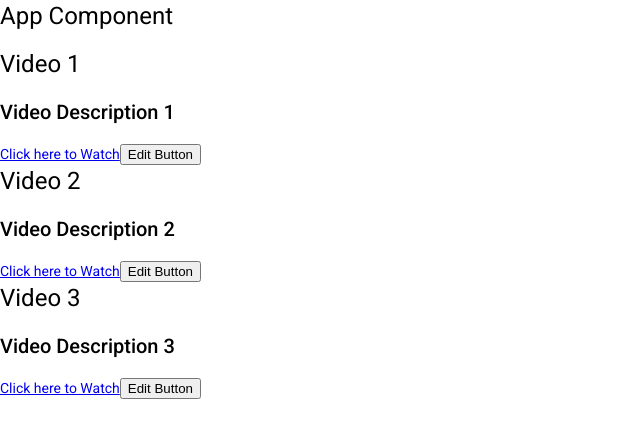
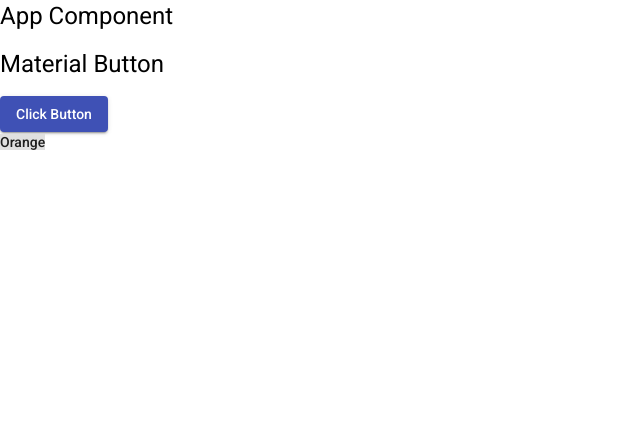
Before and after one commit to Mohit-S-Rane/angular-course, an Angular app: page / in a window 1280 px wide. Shown: the top 438 px of the page, without its empty margins (0-640 px from the left). Built offline with nearby package versions, Linux system fonts and the light colour scheme.

Commit message:
Material Module Created

```diff
--- a/src/app/app.component.html
+++ b/src/app/app.component.html
@@ -1,4 +1,4 @@
 <h1>App Component</h1>
-<app-video (editVideo)="onEdit()" title="Video 1" desc="Video Description 1" url="#"></app-video>
-<app-video (editVideo)="onEdit()" title="Video 2" desc="Video Description 2" url="#"></app-video>
-<app-video (editVideo)="onEdit()" title="Video 3" desc="Video Description 3" url="#"></app-video>
+<h1>Material Button</h1>
+<button mat-raised-button color="primary">Click Button</button>
+<mat-chip >Orange</mat-chip>
--- a/src/app/app.component.ts
+++ b/src/app/app.component.ts
@@ -7,8 +7,4 @@ import { Component } from '@angular/core';
 })
 export class AppComponent {
   title = 'angular-course';
-
-  onEdit(){
-    console.log('Called edit button');
-  }
 }
--- a/src/app/app.module.ts
+++ b/src/app/app.module.ts
@@ -1,11 +1,12 @@
 import { NgModule } from '@angular/core';
 import { BrowserModule } from '@angular/platform-browser';
-
 import { AppRoutingModule } from './app-routing.module';
 import { AppComponent } from './app.component';
 import { FormsModule } from '@angular/forms';
 import { VideoComponent } from './components/video/video.component';
 import { BrowserAnimationsModule } from '@angular/platform-browser/animations';
+import { MaterialModule } from './material.module';
+
 
 @NgModule({
   declarations: [
@@ -16,7 +17,8 @@ import { BrowserAnimationsModule } from '@angular/platform-browser/animations';
     BrowserModule,
     AppRoutingModule,
     FormsModule,
-    BrowserAnimationsModule
+    BrowserAnimationsModule,
+    MaterialModule
   ],
   providers: [],
   bootstrap: [AppComponent]
--- /dev/null
+++ b/src/app/material.module.ts
@@ -0,0 +1,49 @@
+import {NgModule} from '@angular/core'
+import { MatIconModule } from '@angular/material/icon';
+import { MatToolbarModule } from '@angular/material/toolbar';
+import { MatButtonModule } from '@angular/material/button';
+import {MatInputModule} from '@angular/material/input';
+import {MatCardModule} from '@angular/material/card';
+import {MatSnackBarModule} from '@angular/material/snack-bar';
+import {MatProgressSpinnerModule} from '@angular/material/progress-spinner';
+import {MatStepperModule} from '@angular/material/stepper';
+import {MatTabsModule} from '@angular/material/tabs';
+import {MatExpansionModule} from '@angular/material/expansion';
+import {MatDialogModule} from '@angular/material/dialog';
+import {MatSelectModule} from '@angular/material/select';
+import { MatOptionModule } from '@angular/material/core';
+import {MatMenuModule} from '@angular/material/menu';
+import {MatTooltipModule} from '@angular/material/tooltip';
+import {MatRippleModule} from '@angular/material/core';
+import {MatProgressBarModule} from '@angular/material/progress-bar';
+import { MatChipsModule } from '@angular/material/chips';
+
+const data: any = [
+    MatButtonModule,
+    MatToolbarModule,
+    MatIconModule,
+    MatInputModule,
+    MatCardModule,
+    MatSnackBarModule,
+    MatProgressSpinnerModule,
+    MatStepperModule,
+    MatTabsModule,
+    MatExpansionModule,
+    MatDialogModule,
+    MatSelectModule,
+    MatOptionModule,
+    MatMenuModule,
+    MatTooltipModule,
+    MatRippleModule,
+    MatProgressBarModule,
+    MatButtonModule,
+    MatChipsModule,
+];
+
+@NgModule({
+    imports: data,
+    exports: data
+})
+
+export class MaterialModule {
+}
```
